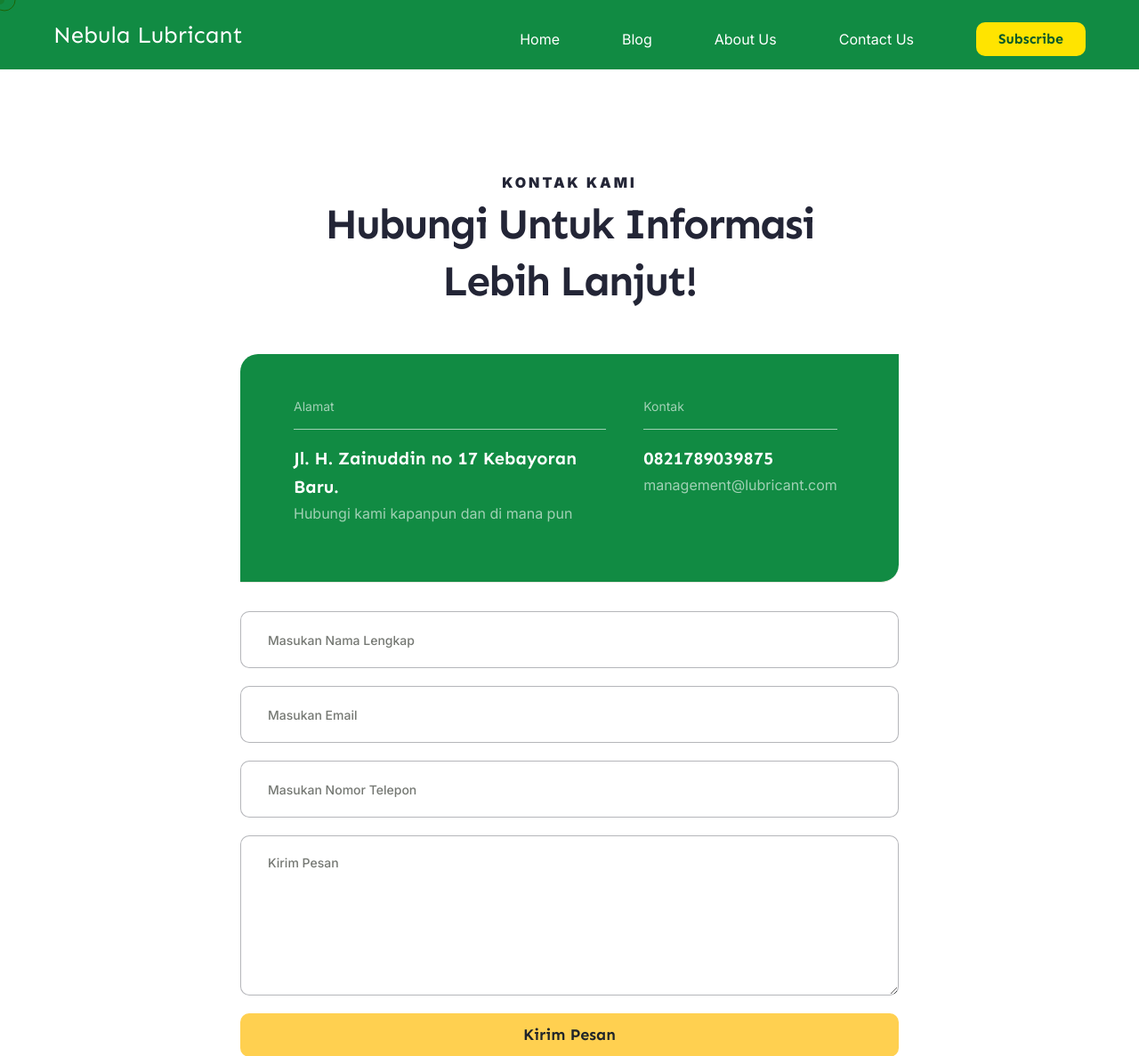
After one commit to Ricanz/nebula-lubricant, a Laravel app: page /contact in a window 1280 px wide. The commit adds this page. Shown: the top 1187 px of the page at 89% size. Run offline with Laravel 8, Linux system fonts and the light colour scheme.

Commit message:
slicing contact page

```diff
--- /dev/null
+++ b/resources/views/guest/contact.blade.php
@@ -0,0 +1,83 @@
+<x-guest-layout>
+    <!--Contact Two Start-->
+    <section class="contact-two">
+        <div class="container">
+            <div class="section-title text-center">
+                <span class="section-title__tagline">KONTAK KAMI</span>
+                <h2 class="section-title__title">Hubungi untuk informasi <br> lebih lanjut!</h2>
+            </div>
+            <div class="contact-details">
+                <div class="row">
+                    <div class="col-xl-7 col-lg-6 col-md-6">
+                        <div class="contact-details__single pb-3">
+                            <div class="contact-details__text">
+                                <p class="contact-title">Alamat</p>
+                                <h3 class="contact-text">Jl. H. Zainuddin no 17 Kebayoran Baru.</h3>
+                                <p class="contact-sub-text">Hubungi kami kapanpun dan di mana pun</p>
+                            </div>
+                        </div>
+                    </div>
+                    <div class="col-xl-5 col-lg-6 col-md-6">
+                        <div class="contact-details__single pb-3">
+                            <div class="contact-details__text">
+                                <p class="contact-title">Kontak</p>
+                                <h3 class="contact-text">0821789039875</h3>
+                                <p class="contact-sub-text">management@lubricant.com</p>
+                            </div>
+                        </div>
+                    </div>
+                </div>
+            </div>
+            <div class="contact-two__form-box">
+                <form action="https://layerdrops.com/agrionhtml/main-html/assets/inc/sendemail.php"
+                    class="contact-two__form contact-form-validated" novalidate="novalidate">
+                    <div class="row">
+                        <div class="col-xl-12">
+                            <div class="contact-form__input-box">
+                                <input type="text" placeholder="Masukan Nama Lengkap" name="">
+                            </div>
+                        </div>
+                        <div class="col-xl-12">
+                            <div class="contact-form__input-box">
+                                <input type="text" placeholder="Masukan Email" name="">
+                            </div>
+                        </div>
+                        <div class="col-xl-12">
+                            <div class="contact-form__input-box">
+                                <input type="text" placeholder="Masukan Nomor Telepon" name="">
+                            </div>
+                        </div>
+                    </div>
+                    <div class="row">
+                        <div class="col-xl-12 col-12">
+                            <div class="contact-form__input-box text-message-box">
+                                <textarea name="message" placeholder="Kirim Pesan"></textarea>
+                            </div>
+
+                            <div class="contact-form__btn-box">
+                                <button type="button" class="btn main__btn btn-block w-100">
+                                    Kirim Pesan
+                                </button>
+                            </div>
+                        </div>
+                    </div>
+                </form>
+            </div>
+        </div>
+    </section>
+    <!--Contact Two End-->
+
+
+    <!--Google Map Start-->
+    <section class="google-map">
+        <div class="container">
+            <div class="google-map-box">
+                <iframe
+                    src="https://www.google.com/maps/embed?pb=!1m18!1m12!1m3!1d126907.03761317559!2d106.80207945000001!3d-6.28410655!2m3!1f0!2f0!3f0!3m2!1i1024!2i768!4f13.1!3m3!1m2!1s0x2e69f1ec2422b0b3%3A0x39a0d0fe47404d02!2sJakarta%20Selatan%2C%20Kota%20Jakarta%20Selatan%2C%20Daerah%20Khusus%20Ibukota%20Jakarta!5e0!3m2!1sid!2sid!4v1673412090796!5m2!1sid!2sid"
+                    class="google-map__one" allowfullscreen>
+                </iframe>
+            </div>
+        </div>
+    </section>
+    <!--Google Map End-->
+</x-guest-layout>
--- a/routes/web.php
+++ b/routes/web.php
@@ -16,8 +16,13 @@
 Route::get('/', function () {
     return view('guest.index');
 });
+
 Route::get('/about', function () {
     return view('guest.about');
+});
+
+Route::get('/contact', function () {
+    return view('guest.contact');
 });
 
 Route::get('/dashboard', function () {
```
Also changed, not shown: resources/views/guest/about.blade.php (+2 -14 lines), resources/views/guest/components/cta.blade.php (added, +14 -0 lines), resources/views/guest/index.blade.php (+2 -14 lines).
